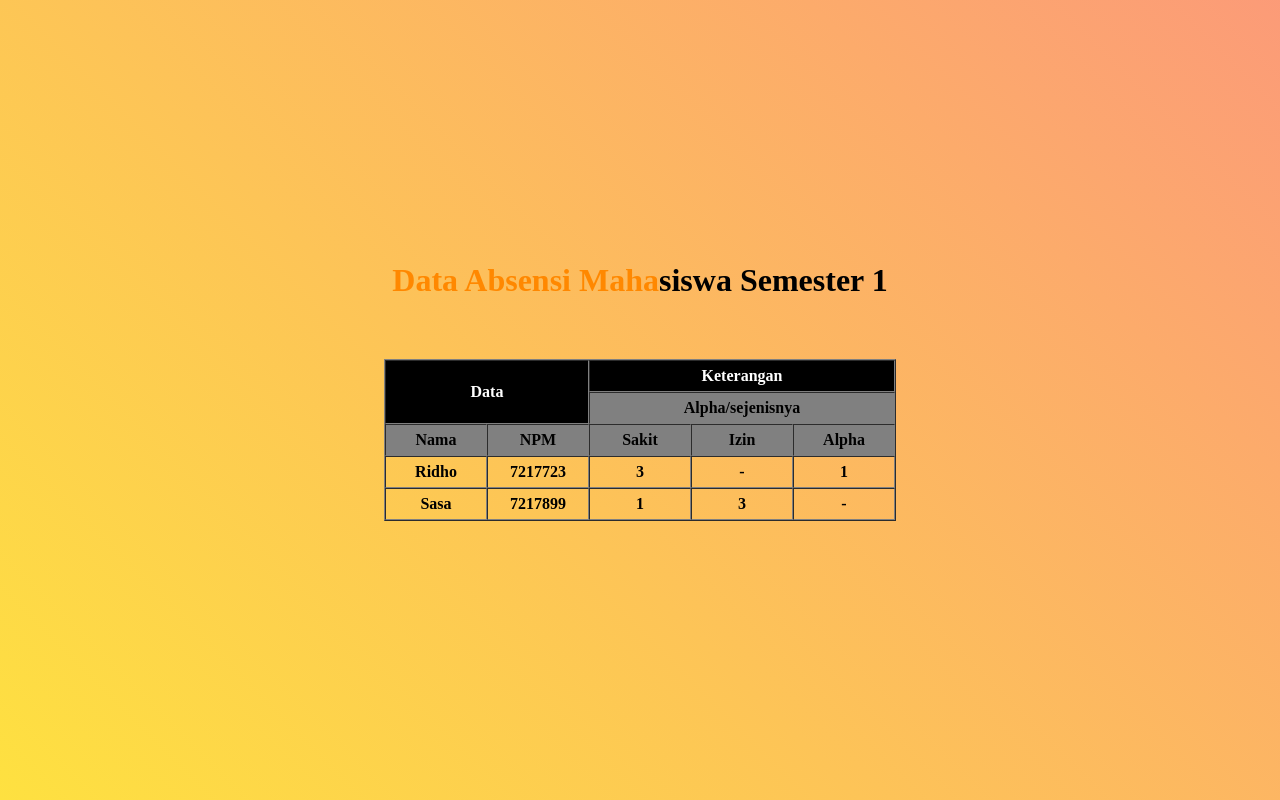
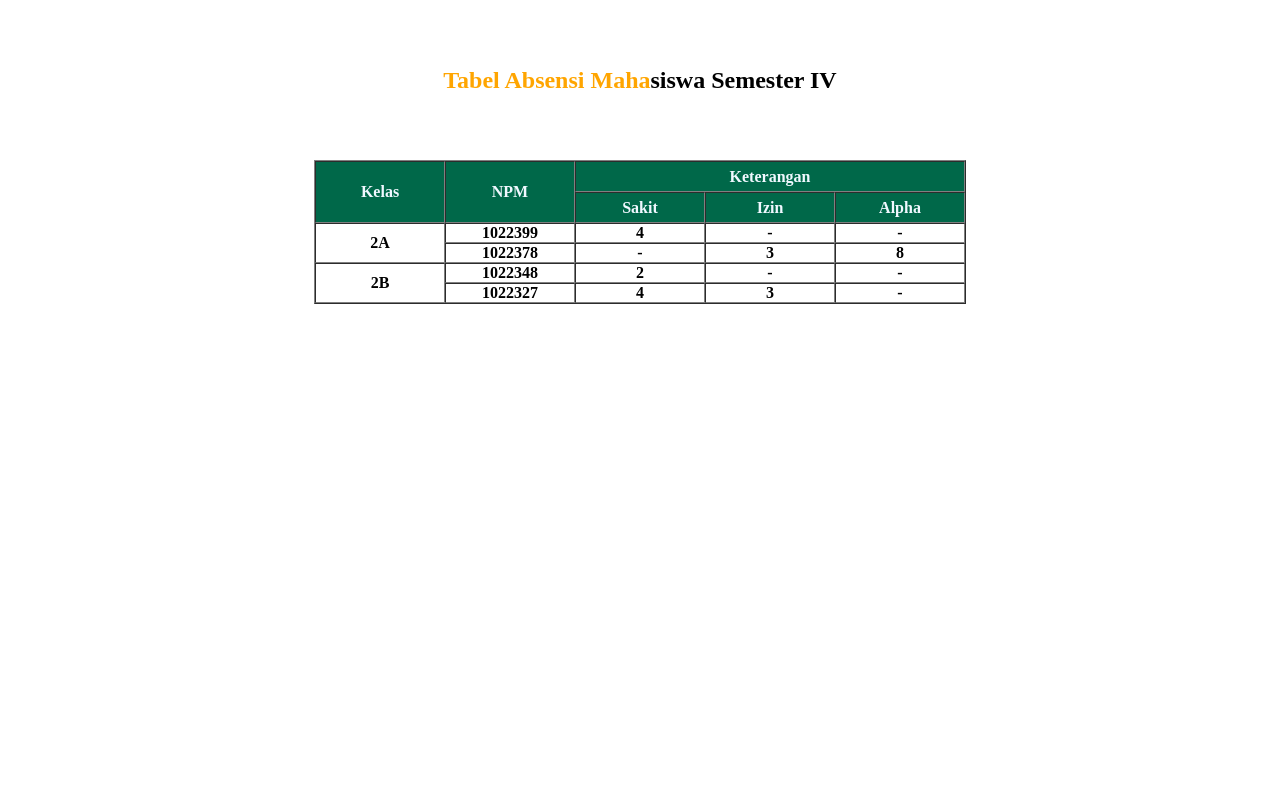
Before and after one commit to Ichika354/Tugas-pembuatan-tabel, a plain HTML site: page index.html in a window 1280 px wide. Drawn offline with Linux system fonts and the light colour scheme.

Commit message:
Tugas1_714220005_M.Fachriza Farhan

```diff
--- a/assets/css/style.css
+++ /dev/null
@@ -1,67 +0,0 @@
-*,
-body,
-html {
-  margin: 0;
-  padding: 0;
-}
-
-body {
-  display: flex;
-  justify-content: center;
-  align-items: center;
-  height: 100vh;
-  background-color: #fee140;
-  background-image: linear-gradient(45deg, #fee140 0%, #fa709a 100%);
-  background-size: 200%;
-  animation: gradasi 1s infinite alternate;
-}
-
-:root {
-  --warna-judul: rgb(255, 136, 0);
-}
-
-.container {
-  width: 100%;
-}
-
-.judul {
-  display: flex;
-  justify-content: center;
-  align-items: center;
-  height: 10vh;
-}
-
-.judul1 {
-  color: var(--warna-judul);
-}
-
-.tabel {
-  display: flex;
-  justify-content: center;
-  align-items: center;
-  height: 30vh;
-}
-
-.tabel th {
-  width: 100px;
-  height: 30px;
-  margin: 20px;
-}
-
-.data {
-  color: white;
-  background-color: black;
-}
-
-.nama {
-  background-color: grey;
-}
-
-@keyframes gradasi {
-  0% {
-    background-position: right;
-  }
-  100% {
-    background-position: left;
-  }
-}
--- a/index.html
+++ b/index.html
@@ -1,46 +1,94 @@
 <!DOCTYPE html>
 <html lang="en">
   <head>
-    <meta charset="UTF-8">
-    <meta http-equiv="X-UA-Compatible" content="IE=edge">
-    <meta name="viewport" content="width=device-width, initial-scale=1.0">
-    <title>Tugas Pembuatan Table</title>
-    <link rel="icon" type="image/gif" href="assets/images/ulbikotak.png">
-    <link rel="stylesheet" href="/assets/css/style.css">
+    <meta charset="UTF-8" />
+    <meta http-equiv="X-UA-Compatible" content="IE=edge" />
+    <meta name="viewport" content="width=device-width, initial-scale=1.0" />
+    <title>Tugas Pembuatan Tabel</title>
+    <link rel="icon" type="image/gif" href="ulbikotak.png" />
+    <style>
+      *,
+      body,
+      html {
+        padding: 0;
+        margin: 0;
+      }
+
+      .container {
+      }
+
+      .judul {
+        display: flex;
+        justify-content: center;
+        align-items: center;
+        height: 20vh;
+      }
+
+      .judul1 {
+        color: orange;
+      }
+
+      .tabel {
+        display: flex;
+        justify-content: center;
+        align-items: center;
+      }
+
+      table th {
+        width: 8em;
+      }
+
+      .a {
+        background-color: rgb(0, 104, 73);
+        color: aliceblue;
+      }
+    </style>
   </head>
   <body>
     <div class="container">
       <div class="judul">
-            <div class="judul1"><h1>Data Absensi Maha</h1></div>
-            <div class="judul2"><h1>siswa Semester 1</h1></div>
+        <div class="judul1">
+          <h2>Tabel Absensi Maha</h2>
+        </div>
+        <div class="judul">
+          <h2>siswa Semester IV</h2>
+        </div>
       </div>
       <div class="tabel">
         <table border="1" cellspacing="0">
           <tr>
-                    <th colspan="2" rowspan="2" class="data">Data</th>
-                    <th colspan="3" rowspan="" class="data">Keterangan</th>
+            <th height = "60" rowspan="2" class="a">Kelas</th>
+            <th rowspan="2" class="a">NPM</th>
+            <th colspan="3" class="a">Keterangan</th>
           </tr>
           <tr>
-                    <th colspan="3" class="nama">Alpha/sejenisnya</th>
+            <th class="a">Sakit</th>
+            <th class="a">Izin</th>
+            <th class="a">Alpha</th>
           </tr>
           <tr>
-                    <th class="nama">Nama</th>
-                    <th class="nama">NPM</th>
-                    <th class="nama">Sakit</th>
-                    <th class="nama">Izin</th>
-                    <th class="nama">Alpha</th>
+            <th rowspan="2">2A</th>
+            <th>1022399</th>
+            <th>4</th>
+            <th>-</th>
+            <th>-</th>
           </tr>
           <tr>
-                    <th>Ridho</th>
-                    <th>7217723</th>
+            <th>1022378</th>
+            <th>-</th>
             <th>3</th>
-                    <th>-</th>
-                    <th>1</th>
+            <th>8</th>
           </tr>
           <tr>
-                    <th>Sasa</th>
-                    <th>7217899</th>
-                    <th>1</th>
+            <th rowspan="2">2B</th>
+            <th>1022348</th>
+            <th>2</th>
+            <th>-</th>
+            <th>-</th>
+          </tr>
+          <tr>
+            <th>1022327</th>
+            <th>4</th>
             <th>3</th>
             <th>-</th>
           </tr>
```
Also changed, not shown: assets/images/ulbi.png (deleted), ulbikotak.png (renamed from assets/images/ulbikotak.png). Lines whose indentation alone changed are shown as unchanged.
